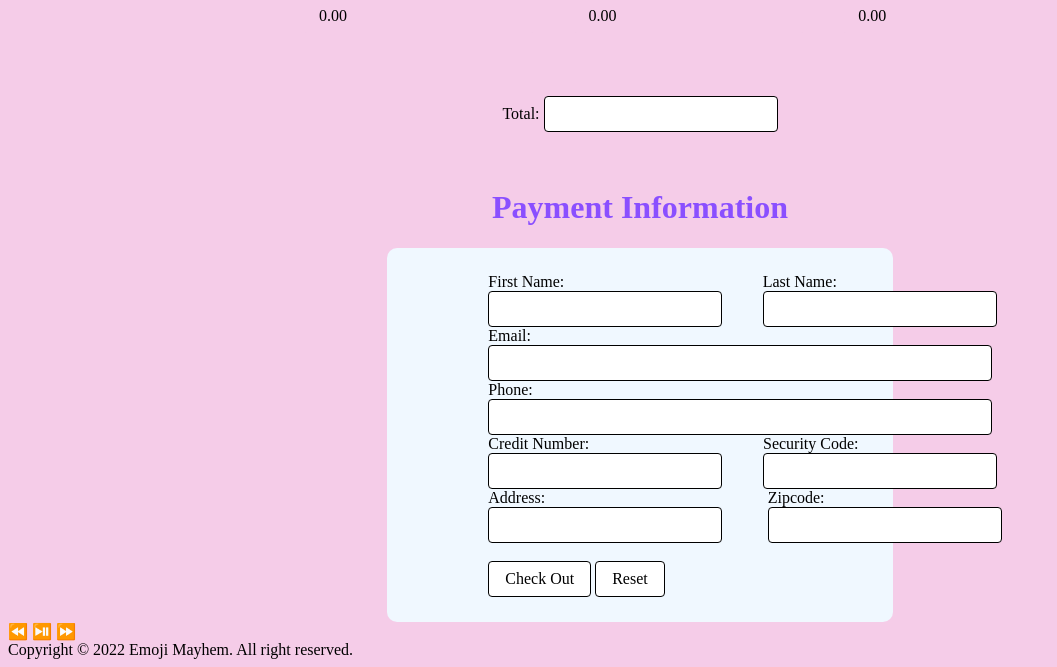
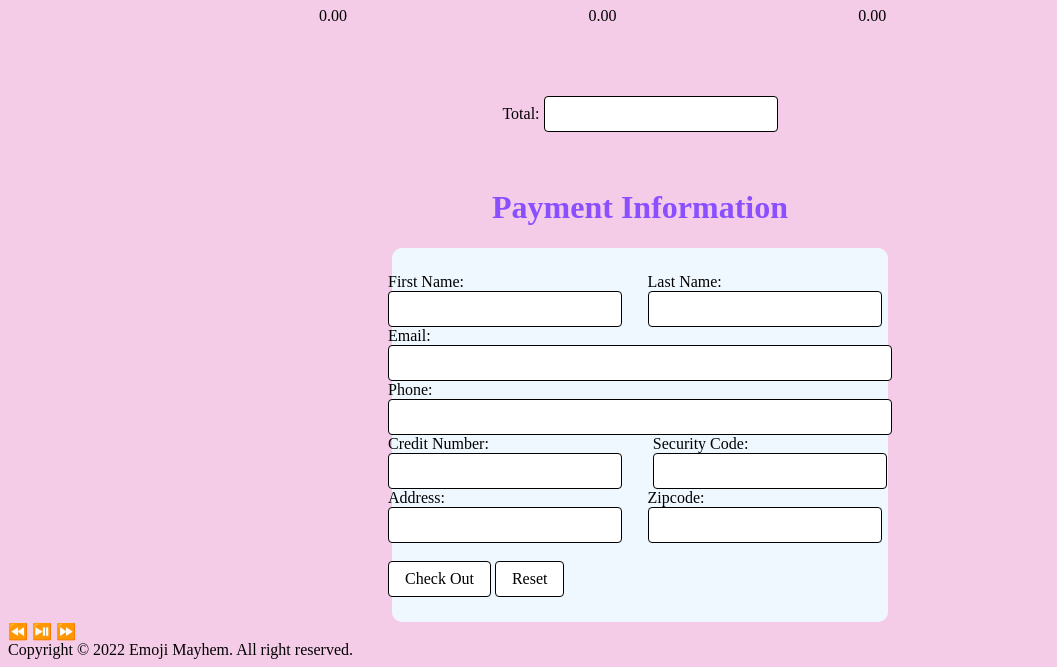
Before and after one commit to PatrickZhao0/WebDev-Project, a PHP site: page /shopping_cart.html in a window 1280 px wide. Shown: the part 1513-2180 px from the top of the page, without its empty margins (0-1057 px from the left). Run offline with PHP 8.4, Linux system fonts and the light colour scheme; some web fonts are replaced.

Commit message:
Nordy Dec 11 509

```diff
--- a/css/shopping_cart.css
+++ b/css/shopping_cart.css
@@ -31,18 +31,19 @@
 
 .check_out{
     background-color: aliceblue;
-    margin-left: 30%;
-    margin-right:30%;
+    margin-left: 30vw;
+    margin-right:30vw;
     border-radius: 10px;
     padding-top: 2%;
     padding-bottom: 2%;
+    text-align: left;
+    display: block;
+
   }
 
   .payment_info{
-    text-align: left;
-    margin-left: 20%;
-    display: flex;
-    justify-content: start;
+    display: grid;
+    justify-content: center;
   }
 
   .names{
@@ -51,7 +52,7 @@
   }
 
   .names-1{
-    margin-left: 8%;
+    margin-left: 2vw;
   }
 
   .creditcard{
@@ -60,7 +61,7 @@
   }
 
   .creditcard-1{
-    margin-left: 9%;
+    margin-left: 2vw;
   }
 
   .address{
@@ -69,7 +70,7 @@
   }
 
   .adress-1{
-    margin-left: 9%;
+    margin-left: 2vw;
   }
 
 @media screen and (max-width: 800px) {
```
